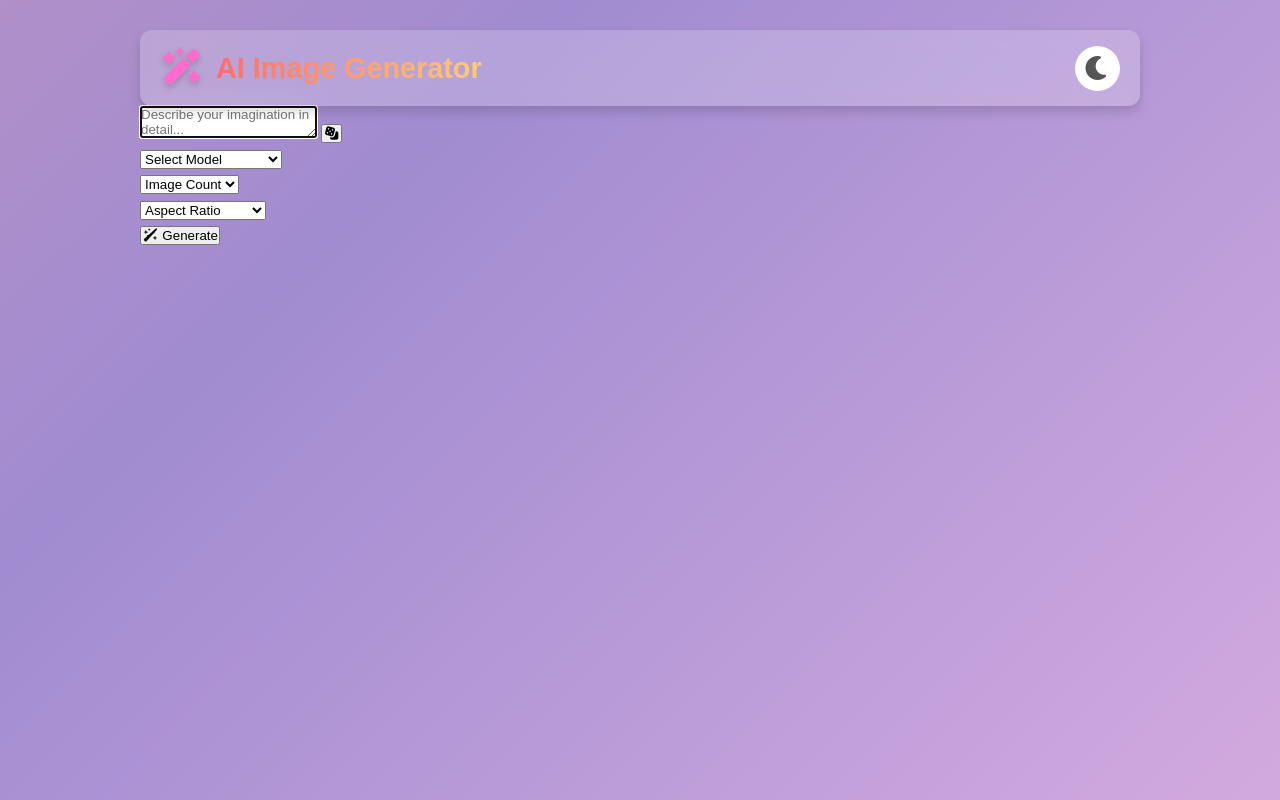
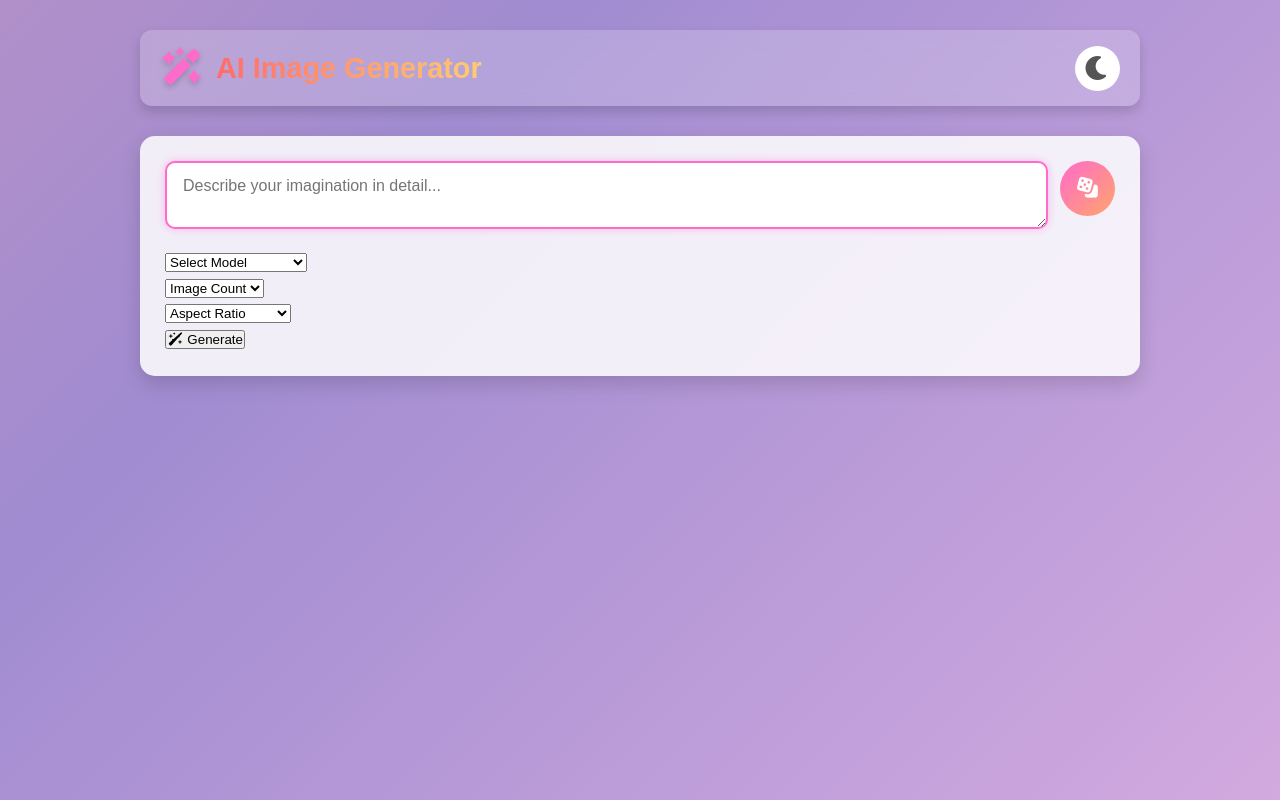
Before and after one commit to prashantmore45/AI-Image-Generator, a plain HTML site: page index.html in a window 1280 px wide. Drawn offline with Linux system fonts and the light colour scheme.

Commit message:
style: style colorful prompt form with glowing input and dice button

```diff
--- a/style.css
+++ b/style.css
@@ -83,3 +83,53 @@ body {
     background: #ff6bcb;
     color: #fff;
 }
+
+/* Prompt form styles */
+.prompt-from {
+    margin-top: 30px;
+    width: 100%;
+    background: rgba(255,255,255,0.85);
+    padding: 25px;
+    border-radius: 15px;
+    box-shadow: 0 8px 20px rgba(0,0,0,0.15);
+}
+
+.prompt-container {
+    display: flex;
+    gap: 12px;
+    margin-bottom: 20px;
+}
+
+.prompt-input {
+    flex: 1;
+    padding: 14px 16px;
+    font-size: 1rem;
+    border: 2px solid #ddd;
+    border-radius: 10px;
+    outline: none;
+    transition: 0.3s;
+}
+
+.prompt-input:focus {
+    border-color: #ff6bcb;
+    box-shadow: 0 0 8px rgba(255,107,203,0.4);
+}
+
+.prompt-btn {
+    width: 55px;
+    height: 55px;
+    border: none;
+    border-radius: 50%;
+    background: linear-gradient(135deg, #ff6bcb, #ffa56b);
+    color: #fff;
+    cursor: pointer;
+    font-size: 1.3rem;
+    transition: 0.3s;
+    display: flex;
+    align-items: center;
+    justify-content: center;
+}
+
+.prompt-btn:hover {
+    transform: rotate(10deg) scale(1.05);
+}
```
